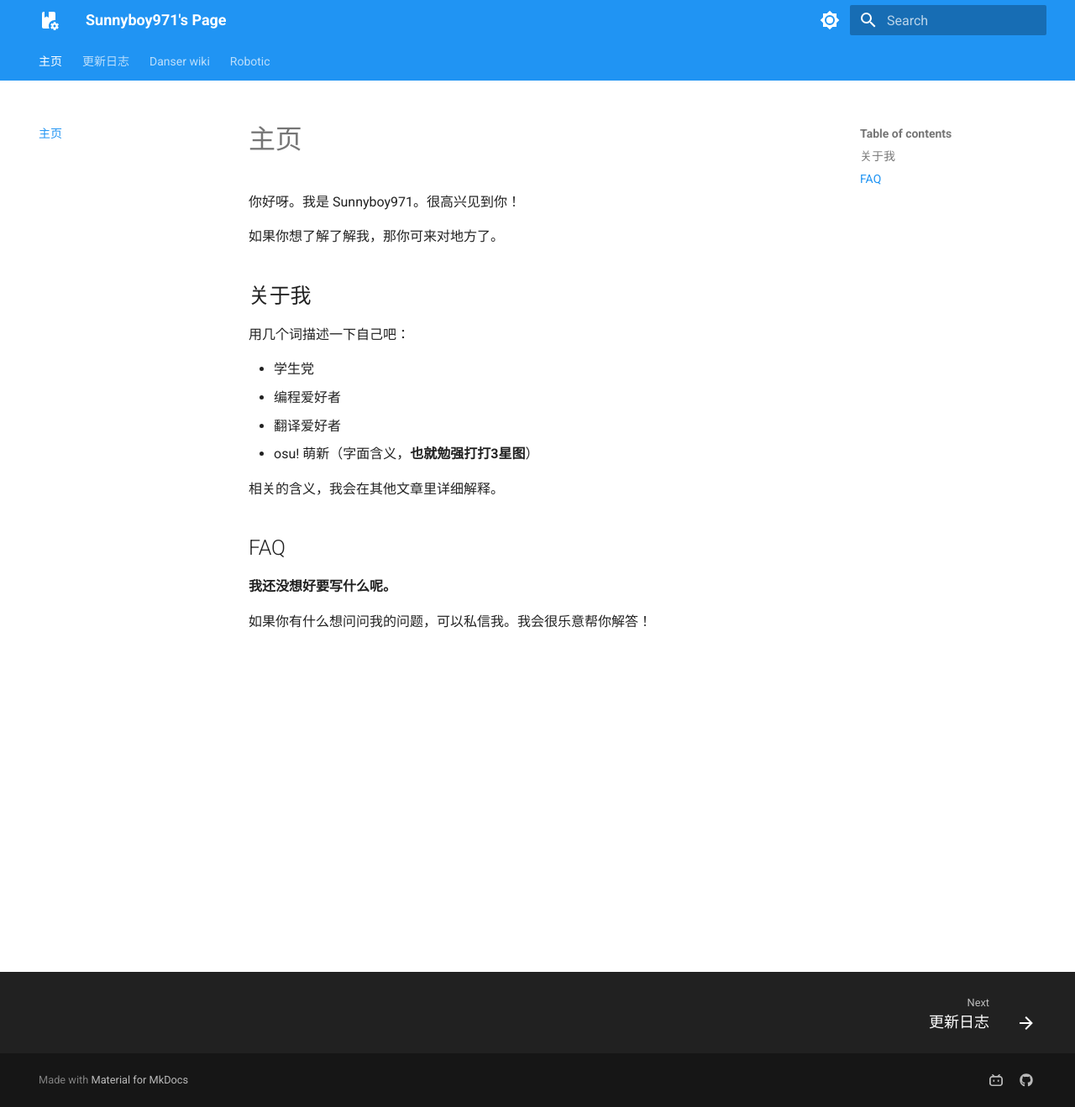
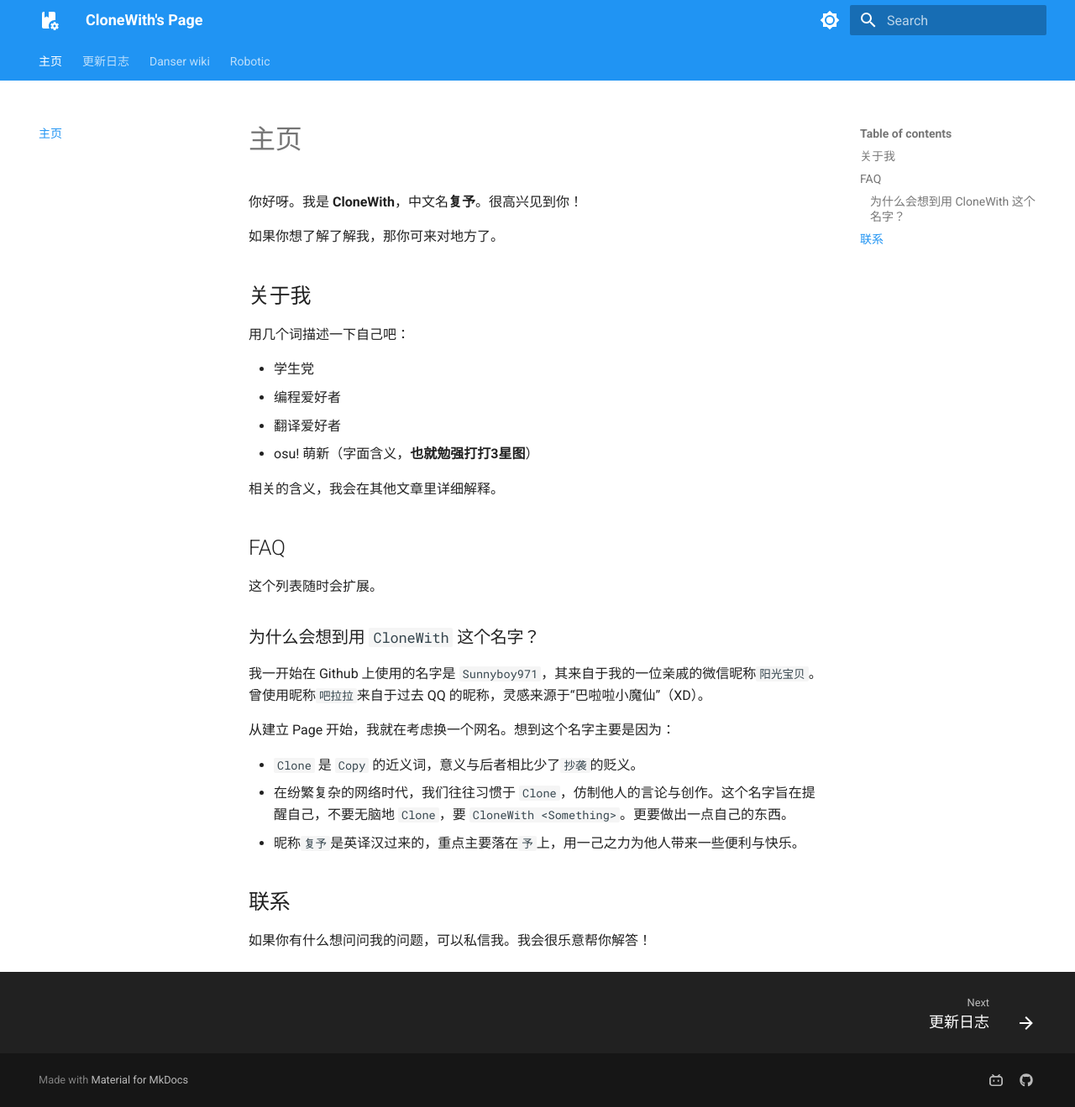
Before and after one commit to Sunnyboy971/Sunnyboy971.github.io, an MkDocs documentation site: the page built from docs/index.md, in a window 1280 px wide and 1319 px high. Shown: the whole window at 84% size. Built offline with MkDocs 1.6.1 and Material for MkDocs 9.7.7, drawn with Linux system fonts in a browser that asks for light colours.

Commit message:
Update introduction

```diff
--- a/docs/index.md
+++ b/docs/index.md
@@ -1,6 +1,6 @@
 # 主页
 
-你好呀。我是 Sunnyboy971。很高兴见到你！
+你好呀。我是 **CloneWith**，中文名**复予**。很高兴见到你！
 
 如果你想了解了解我，那你可来对地方了。
 
@@ -17,6 +17,18 @@
 
 ## FAQ
 
-**我还没想好要写什么呢。**
+这个列表随时会扩展。
+
+### 为什么会想到用 `CloneWith` 这个名字？
+
+我一开始在 Github 上使用的名字是 `Sunnyboy971`，其来自于我的一位亲戚的微信昵称`阳光宝贝`。曾使用昵称`吧拉拉`来自于过去 QQ 的昵称，灵感来源于“巴啦啦小魔仙”（XD）。
+
+从建立 Page 开始，我就在考虑换一个网名。想到这个名字主要是因为：
+
+- `Clone` 是 `Copy` 的近义词，意义与后者相比少了`抄袭`的贬义。
+- 在纷繁复杂的网络时代，我们往往习惯于 `Clone`，仿制他人的言论与创作。这个名字旨在提醒自己，不要无脑地 `Clone`，要 `CloneWith <Something>`。更要做出一点自己的东西。
+- 昵称`复予`是英译汉过来的，重点主要落在`予`上，用一己之力为他人带来一些便利与快乐。
+
+## 联系
 
 如果你有什么想问问我的问题，可以私信我。我会很乐意帮你解答！
--- a/mkdocs.yml
+++ b/mkdocs.yml
@@ -1,4 +1,4 @@
-site_name: Sunnyboy971's Page
+site_name: CloneWith's Page
 theme:
   name: material
   icon:
@@ -36,7 +36,7 @@ extra:
     - icon: simple/bilibili
       link: https://space.bilibili.com/2046252132
     - icon: fontawesome/brands/github
-      link: https://github.com/Sunnyboy971
+      link: https://github.com/CloneWith
 #  alternate:
 #    - name: English
 #      link: /en/
```
Also changed, not shown: readme.md (+8 -2 lines).
